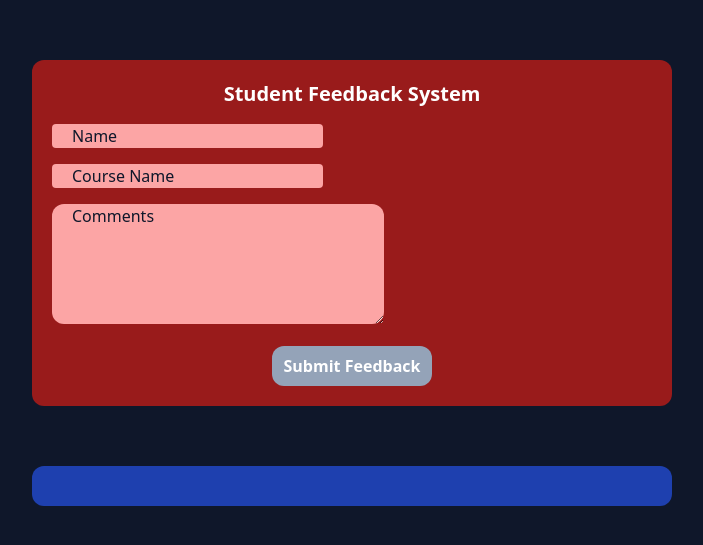
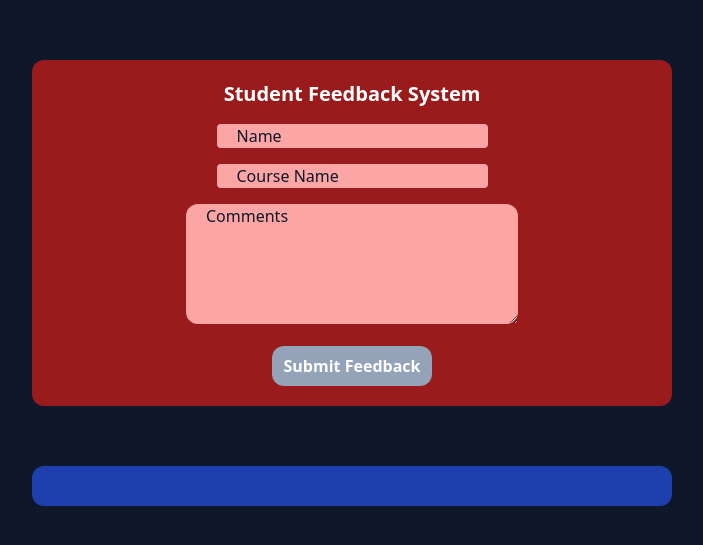
Before and after one commit to Rai-shwith/Skill-Lab-Hybrid-Web-Dev, a plain HTML site: page Assignment/Day5/index.html in a window 1280 px wide. Shown: the part 117-662 px from the top of the page, without its empty margins (288-991 px from the left). Drawn offline with Linux system fonts and the light colour scheme.

Commit message:
centered

```diff
--- a/Assignment/Day5/index.html
+++ b/Assignment/Day5/index.html
@@ -9,7 +9,7 @@
 </head>
 <body>
     <div class="bg-slate-900 min-h-[100vh] flex flex-col items-center justify-center gap-5">
-      <div class="flex flex-col m-5 p-5 rounded-xl bg-red-800 text-white gap-4 w-1/2">
+      <div class="flex flex-col items-center m-5 p-5 rounded-xl bg-red-800 text-white gap-4 w-1/2">
         <div class="text-xl self-center font-bold">Student Feedback System</div>
         <div class="">
           <input type="text" id="name" class="placeholder:text-slate-900 text-black bg-red-300 px-5 ring-0 focus:ring-4 focus:outline-none rounded" placeholder="Name">
```
